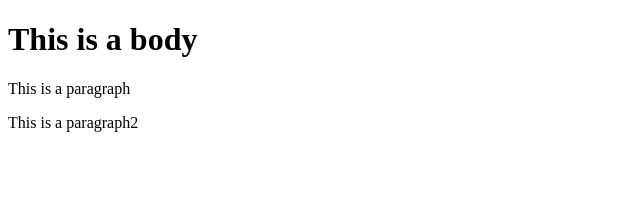
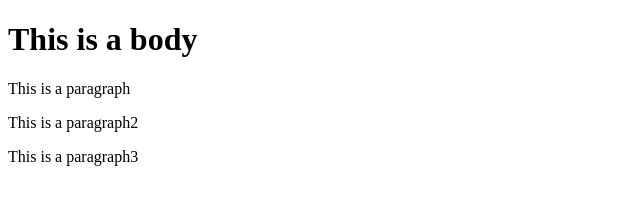
Before and after one commit to viveka-k/git-test, a website: page index.html in a window 1280 px wide. Shown: the whole page, without its empty margins (0-640 px from the left). Drawn offline with Linux system fonts and the light colour scheme.

Commit message:
fourth commit

```diff
--- a/index.html
+++ b/index.html
@@ -10,5 +10,6 @@
     <h1>This is a body</h1>
     <p>This is a paragraph</p>
     <p>This is a paragraph2</p>
+    <p>This is a paragraph3</p>
 </body>
 </html>
```
Also changed, not shown: package.json (added, +24 -0 lines), 2 other files.
